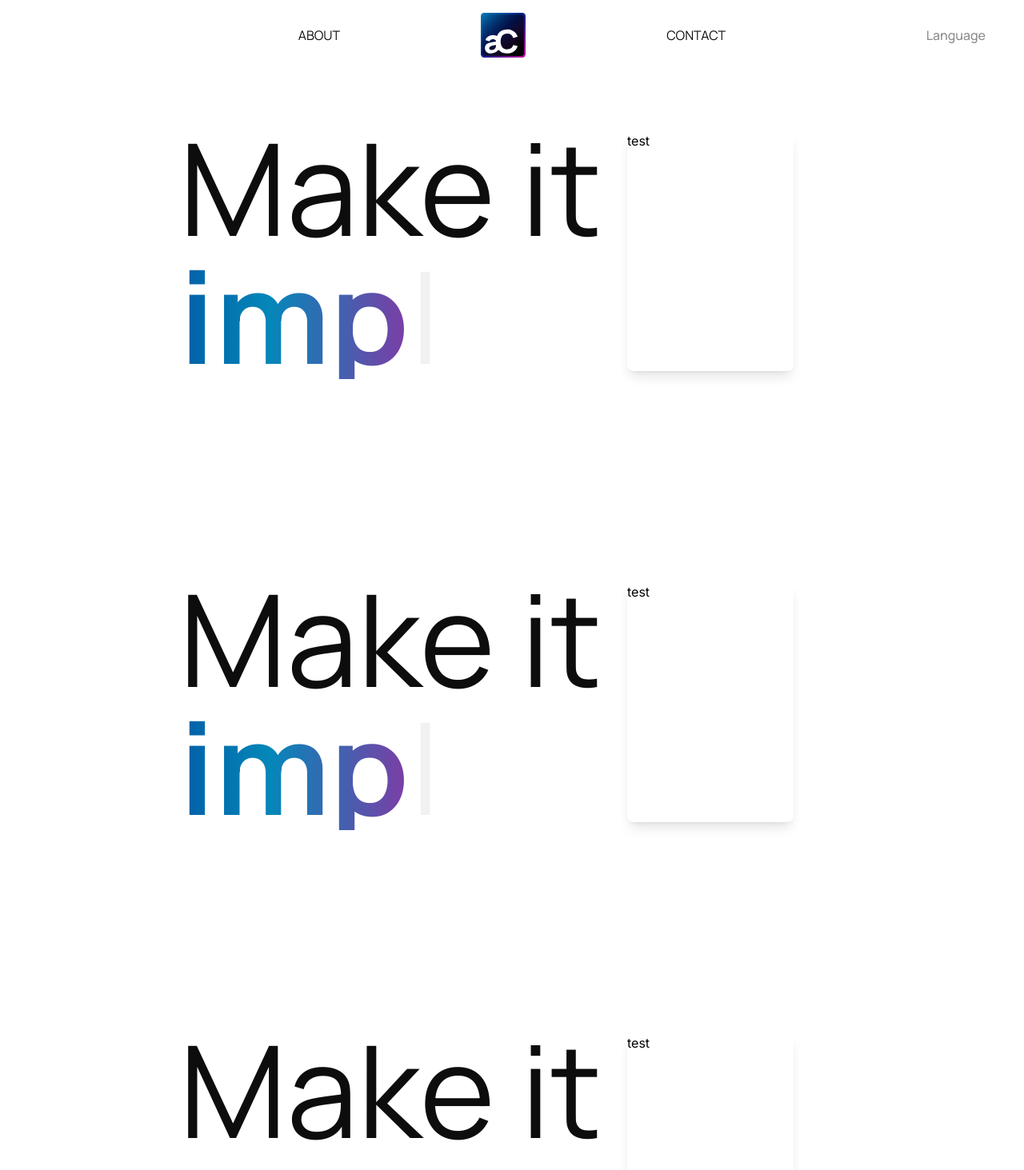
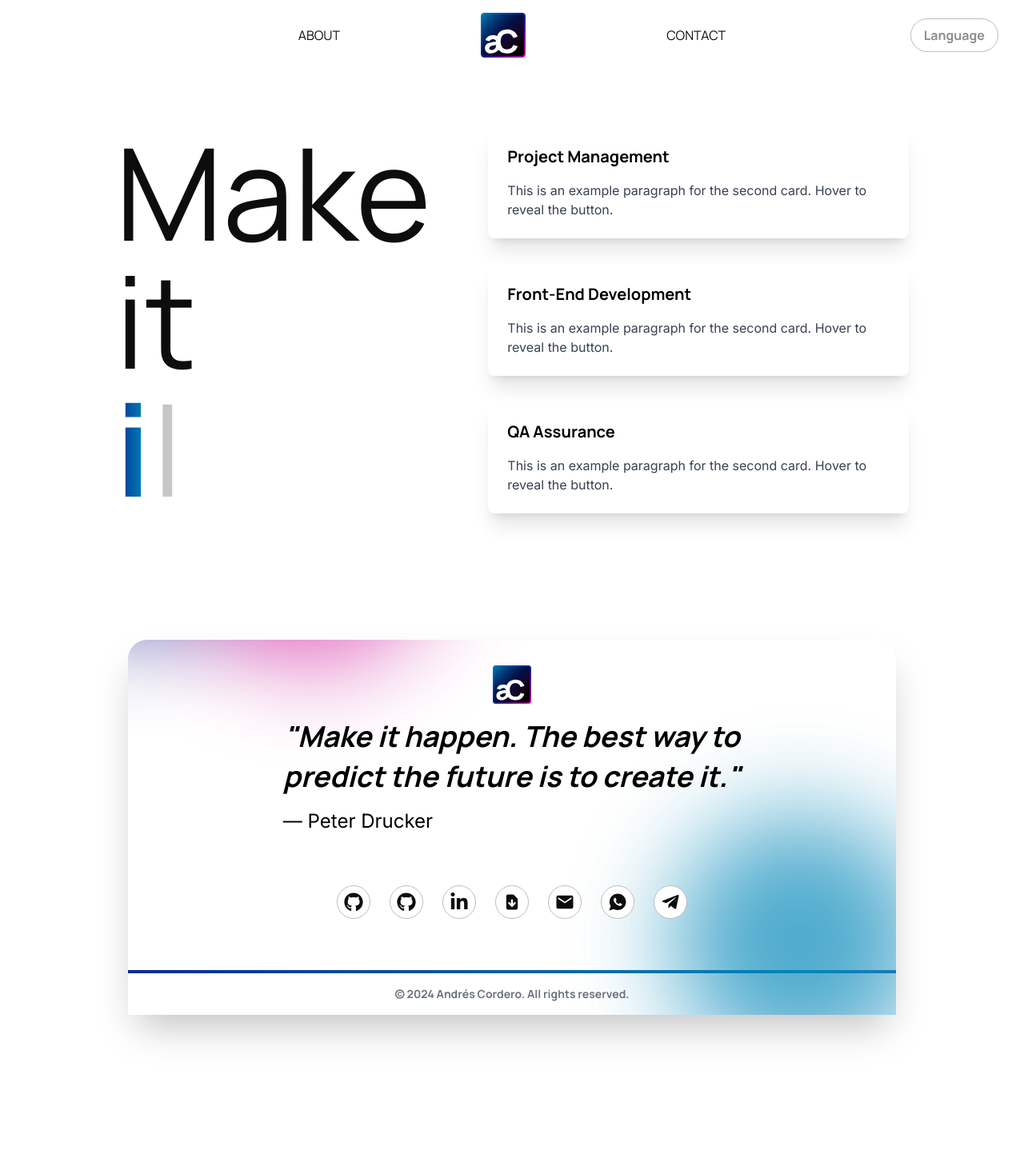
Before and after one commit to andrescorderor/ac-website, a React (Vite) app: page / in a window 1280 px wide. Shown: the top 1463 px of the page at 80% size. After the commit the page ends 1269 px from the top, so only its background shows below. Built offline with nearby package versions, Linux system fonts and the light colour scheme.

Commit message:
add: multiple improvements

```diff
--- /dev/null
+++ b/src/components/CardSection.tsx
@@ -0,0 +1,23 @@
+import Card from './common/Card';
+
+export default function CardSection() {
+  return (
+    <div className="flex flex-col gap-8">
+      <Card
+        title="Project Management"
+        text="  This is an example paragraph for the second card. Hover to reveal the
+          button."
+      />
+      <Card
+        title="Front-End Development"
+        text="  This is an example paragraph for the second card. Hover to reveal the
+          button."
+      />
+      <Card
+        title="QA Assurance"
+        text="  This is an example paragraph for the second card. Hover to reveal the
+          button."
+      />
+    </div>
+  );
+}
--- a/src/components/Hero.tsx
+++ b/src/components/Hero.tsx
@@ -1,6 +1,8 @@
 import { useEffect, useState } from 'react';
 
 import { motion } from 'framer-motion';
+
+import CardSection from './CardSection';
 
 export default function Hero() {
   const phrases = [
@@ -50,7 +52,7 @@ export default function Hero() {
   }, [charIndex, isDeleting, currentPhraseIndex, phrases]);
 
   return (
-    <div className="flex h-screen w-full items-center justify-between">
+    <div className="flex h-screen w-full items-center justify-between gap-7">
       <div className="flex flex-col items-start justify-center text-[var(--black)]">
         <h1 className="font-manrope mb-0 text-[10rem] leading-none">Make it</h1>
         <div className="flex">
@@ -72,8 +74,8 @@ export default function Hero() {
           </motion.div>
         </div>
       </div>
-      <div className="mr-16 h-[300px] w-1/4 justify-center rounded-lg bg-white shadow-lg backdrop-blur-lg">
-        test
+      <div className=" justify-end ">
+        <CardSection />
       </div>
     </div>
   );
--- a/src/components/common/Button.tsx
+++ b/src/components/common/Button.tsx
@@ -1,17 +1,13 @@
 type ButtonProps = {
-  icon: React.ElementType;
+  icon?: React.ElementType;
   name: string;
-  url: string;
   type: 'icon-only' | 'full-static' | 'full-dynamic' | 'text-only';
+  onClick?: () => void;
 };
 
-export function Button({ icon: Icon, name, url, type }: ButtonProps) {
-  const onClick = () => {
-    window.open(url, '_blank');
-  };
-
+export function Button({ icon: Icon, name, type, onClick }: ButtonProps) {
   const baseClasses =
-    'font-manrope group relative flex items-center justify-center rounded-full border border-[var(--soft-light-gray)] bg-white p-2 text-[var(--black)] transition-all duration-500 ease-in-out';
+    'font-manrope group  relative flex items-center justify-center rounded-full border border-[var(--light-gray)] bg-white p-2 text-[var(--black)] transition-all duration-500 ease-in-out';
 
   const getButtonClasses = () => {
     switch (type) {
@@ -30,9 +26,10 @@ export function Button({ icon: Icon, name, url, type }: ButtonProps) {
 
   const renderIcon = () => {
     if (
-      type === 'icon-only' ||
-      type === 'full-static' ||
-      type === 'full-dynamic'
+      (type === 'icon-only' ||
+        type === 'full-static' ||
+        type === 'full-dynamic') &&
+      Icon
     ) {
       return (
         <Icon className="size-6 transition-transform duration-500 ease-in-out" />
@@ -43,12 +40,12 @@ export function Button({ icon: Icon, name, url, type }: ButtonProps) {
 
   const renderText = () => {
     if (type === 'text-only' || type === 'full-static') {
-      return <span className="ml-2">{name}</span>;
+      return <span className="mx-2 font-bold text-[var(--gray)]">{name}</span>;
     }
 
     if (type === 'full-dynamic') {
       return (
-        <span className="ml-0 max-w-0 overflow-hidden whitespace-nowrap transition-all duration-500 ease-in-out group-hover:ml-2 group-hover:max-w-xs">
+        <span className=" ml-0 max-w-0 overflow-hidden whitespace-nowrap transition-all duration-500 ease-in-out group-hover:ml-2 group-hover:max-w-xs">
           {name}
         </span>
       );
@@ -68,3 +65,8 @@ export function Button({ icon: Icon, name, url, type }: ButtonProps) {
     </button>
   );
 }
+
+Button.defaultProps = {
+  icon: null,
+  onClick: () => null,
+};
--- /dev/null
+++ b/src/components/common/Card.tsx
@@ -0,0 +1,19 @@
+import { motion } from 'framer-motion';
+import { FaPlus } from 'react-icons/fa';
+
+interface CardProps {
+  title: string;
+  text: string;
+}
+
+export default function Card({ title, text }: CardProps) {
+  return (
+    <div className="group relative flex flex-col items-start justify-between rounded-lg bg-white p-6 shadow-xl transition-transform duration-500 ease-in-out hover:h-[350px]">
+      <h3 className="font-manrope mb-4 text-xl font-semibold">{title}</h3>
+      <p className="font-inter text-gray-700">{text}</p>
+      <motion.div className="absolute bottom-4 right-4 flex size-12 items-center justify-center rounded-full bg-[var(--deep-navy-blue)] text-white opacity-0 transition-opacity duration-300 group-hover:opacity-100">
+        <FaPlus />
+      </motion.div>
+    </div>
+  );
+}
--- a/src/components/common/Footer.tsx
+++ b/src/components/common/Footer.tsx
@@ -14,7 +14,7 @@ export default function Footer() {
           <div className="circle animate-bounce-slow size-80 rounded-full bg-[var(--vibrant-sky-blue)] opacity-70 blur-3xl" />
           <div className="circle animate-bounce-slow size-80 rounded-full bg-[var(--magenta-pink)] opacity-70 blur-3xl" />
         </div>
-        <div className="flex flex-col items-center gap-8">
+        <div className="flex flex-col items-center gap-16">
           <div className="flex flex-col items-center gap-4">
             <img
               src="/assets/ac-website-icon.svg"
@@ -36,52 +36,68 @@ export default function Footer() {
               type="full-dynamic"
               icon={FaGithub}
               name="Professional GitHub"
-              url="https://github.com/andrescordero-cbqa"
+              onClick={() =>
+                window.open('https://github.com/andrescordero-cbqa', '_blank')
+              }
             />
             <Button
               type="full-dynamic"
               icon={FaGithub}
               name="Personal GitHub"
-              url="https://github.com/andrescorderor"
+              onClick={() =>
+                window.open('https://github.com/andrescorderor', '_blank')
+              }
             />
             <Button
               type="full-dynamic"
               icon={FaLinkedinIn}
               name="LinkedIn"
-              url="https://www.linkedin.com/in/andresmcorderor/"
+              onClick={() =>
+                window.open(
+                  'https://www.linkedin.com/in/andresmcorderor/',
+                  '_blank',
+                )
+              }
             />
             <Button
-              type="full-static"
+              type="full-dynamic"
               icon={HiDocumentDownload}
-              name="Download CV"
-              url="/assets/cv.pdf"
+              name="Download Resume"
+              onClick={() => window.open('/assets/cv.pdf', '_blank')}
             />
             <Button
               type="full-dynamic"
               icon={IoMdMail}
               name="Email"
-              url="mailto:andresmcorderor@gmail.com"
+              onClick={() =>
+                window.open('mailto:andresmcorderor@gmail.com', '_blank')
+              }
             />
             <Button
               type="full-dynamic"
               icon={IoLogoWhatsapp}
               name="WhatsApp"
-              url="https://wa.me/524777037913"
+              onClick={() =>
+                window.open('https://wa.me/524777037913', '_blank')
+              }
             />
             <Button
               type="full-dynamic"
               icon={FaTelegramPlane}
               name="Telegram"
-              url="https://wa.me/524777037913"
+              onClick={() =>
+                window.open('https://wa.me/524777037913', '_blank')
+              }
             />
           </div>
         </div>
+      </div>
 
-        <div className="font-manrope mt-8 text-center text-sm font-bold  text-gray-500">
-          <p>© 2024 Andrés Cordero. All rights reserved.</p>
-        </div>
-      </div>
-      <div className="animate-gradient-rotate h-1 w-full bg-gradient-to-r from-[var(--deep-navy-blue)] via-[var(--vibrant-sky-blue)] to-[var(--magenta-pink)]" />
+      <div className="animate-gradient-rotate mt-8 h-1 w-full bg-gradient-to-r from-[var(--deep-navy-blue)] via-[var(--vibrant-sky-blue)] to-[var(--magenta-pink)]" />
+
+      <p className="font-manrope my-4 text-center text-sm font-bold text-gray-500">
+        © 2024 Andrés Cordero. All rights reserved.
+      </p>
     </footer>
   );
 }
--- a/src/components/common/Header.tsx
+++ b/src/components/common/Header.tsx
@@ -2,6 +2,8 @@ import { useState } from 'react';
 
 import { useLocation } from 'react-router-dom';
 import { twMerge } from 'tailwind-merge';
+
+import { Button } from './Button';
 
 export default function Header() {
   const location = useLocation();
@@ -50,13 +52,12 @@ export default function Header() {
       </div>
 
       <div className="relative flex w-32 justify-end">
-        <button
-          className="rounded-full px-4 py-1 font-medium text-[#8D8D8D] hover:bg-[#E4E4E4]"
-          type="button"
+        <Button
+          type="text-only"
+          name="Language"
           onClick={toggleLanguageOptions}
-        >
-          Language
-        </button>
+        />
+
         {showLanguageOptions && (
           <div className="absolute right-0 mt-2 w-32 rounded-md bg-white shadow-lg">
             <button
--- a/src/components/common/Layout.tsx
+++ b/src/components/common/Layout.tsx
@@ -5,10 +5,8 @@ import Header from './Header';
 
 export default function Layout() {
   return (
-    <div className="flex size-full flex-col items-center overflow-x-hidden">
+    <div>
       <Header />
-      <Outlet />
-      <Outlet />
       <Outlet />
       <Footer />
     </div>
--- a/src/index.css
+++ b/src/index.css
@@ -14,6 +14,8 @@
   --magenta-pink: #ce0c98;
   --white: #ffffff;
   --soft-light-gray: #ececec;
+  --light-gray: #bcbcbc;
+  --gray: #8d8d8d;
 }
 
 /* Font Classes */
--- a/src/pages/Home.tsx
+++ b/src/pages/Home.tsx
@@ -2,13 +2,8 @@ import Hero from '@components/Hero';
 
 export default function Home() {
   return (
-    <div className="w-full px-56 lg:mt-16">
-      <div className="relative w-full">
-        <div id="radial_overlay" className="absolute inset-0 z-10" />
-        <div className="relative z-20 flex h-[500px] w-full flex-col items-center justify-center">
-          <Hero />
-        </div>
-      </div>
+    <div className="px-36 ">
+      <Hero />
     </div>
   );
 }
```
